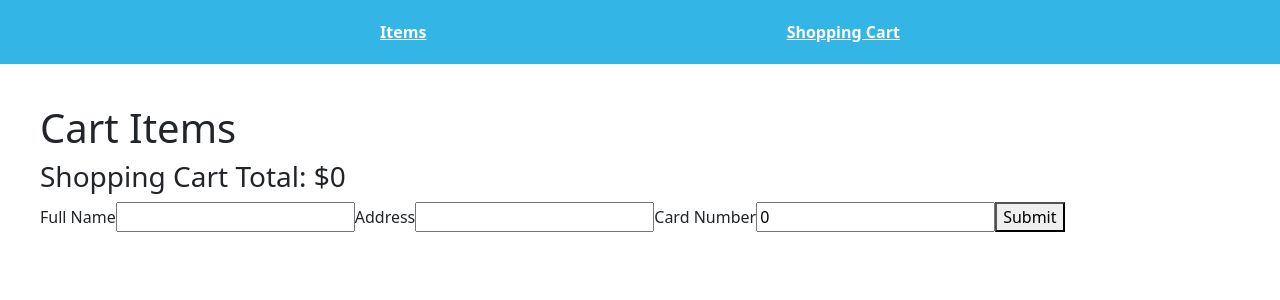
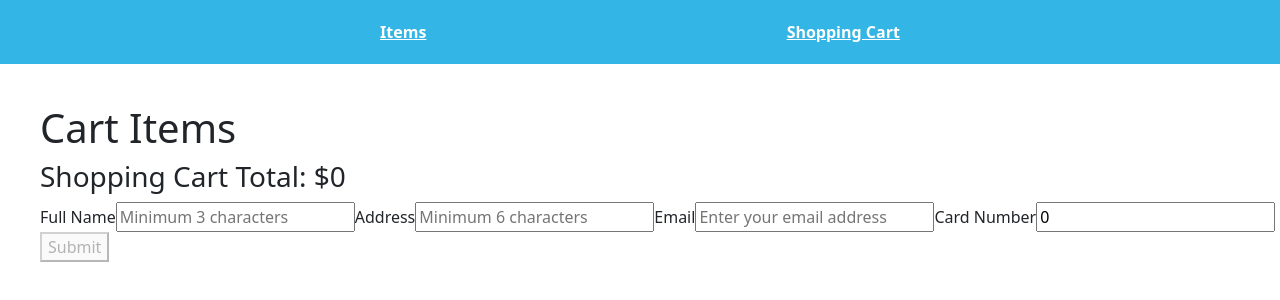
Before and after one commit to ernesgonzalez33/my-store, an Angular app: page /cart in a window 1280 px wide. Shown: the top 300 px of the page. Built offline with nearby package versions, Linux system fonts and the light colour scheme.

Commit message:
Validate checkout form

```diff
--- a/src/app/shopping-cart/components/checkout-form/checkout-form.component.html
+++ b/src/app/shopping-cart/components/checkout-form/checkout-form.component.html
@@ -1,12 +1,15 @@
-<form (ngSubmit)="onSubmit()">
+<form #form="ngForm" (ngSubmit)="onSubmit()">
     <label>Full Name</label>
-    <input type="text" name="name" [(ngModel)]="name">
+    <input type="text" required minlength="3" placeholder="Minimum 3 characters" name="name" [(ngModel)]="name">
 
     <label>Address</label>
-    <input type="text" name="address" [(ngModel)]="address">
+    <input type="text" required minlength="6" placeholder="Minimum 6 characters" name="address" [(ngModel)]="address">
+
+    <label>Email</label>
+    <input type="text" required email placeholder="Enter your email address" name="email" [(ngModel)]="email">
 
     <label>Card Number</label>
-    <input type="number" name="card" [(ngModel)]="card">
+    <input type="number" required minlength="16" maxlength="16" placeholder="Enter your credit card number" name="card" [(ngModel)]="card">
 
-    <button type="submit">Submit</button>
+    <button type="submit" [disabled]="form.invalid">Submit</button>
 </form>
--- a/src/app/shopping-cart/components/checkout-form/checkout-form.component.ts
+++ b/src/app/shopping-cart/components/checkout-form/checkout-form.component.ts
@@ -10,6 +10,7 @@ export class CheckoutFormComponent implements OnInit {
   name: string = '';
   address: string = '';
   card: number = 0;
+  email: string = '';
 
   constructor() { }
 
```
